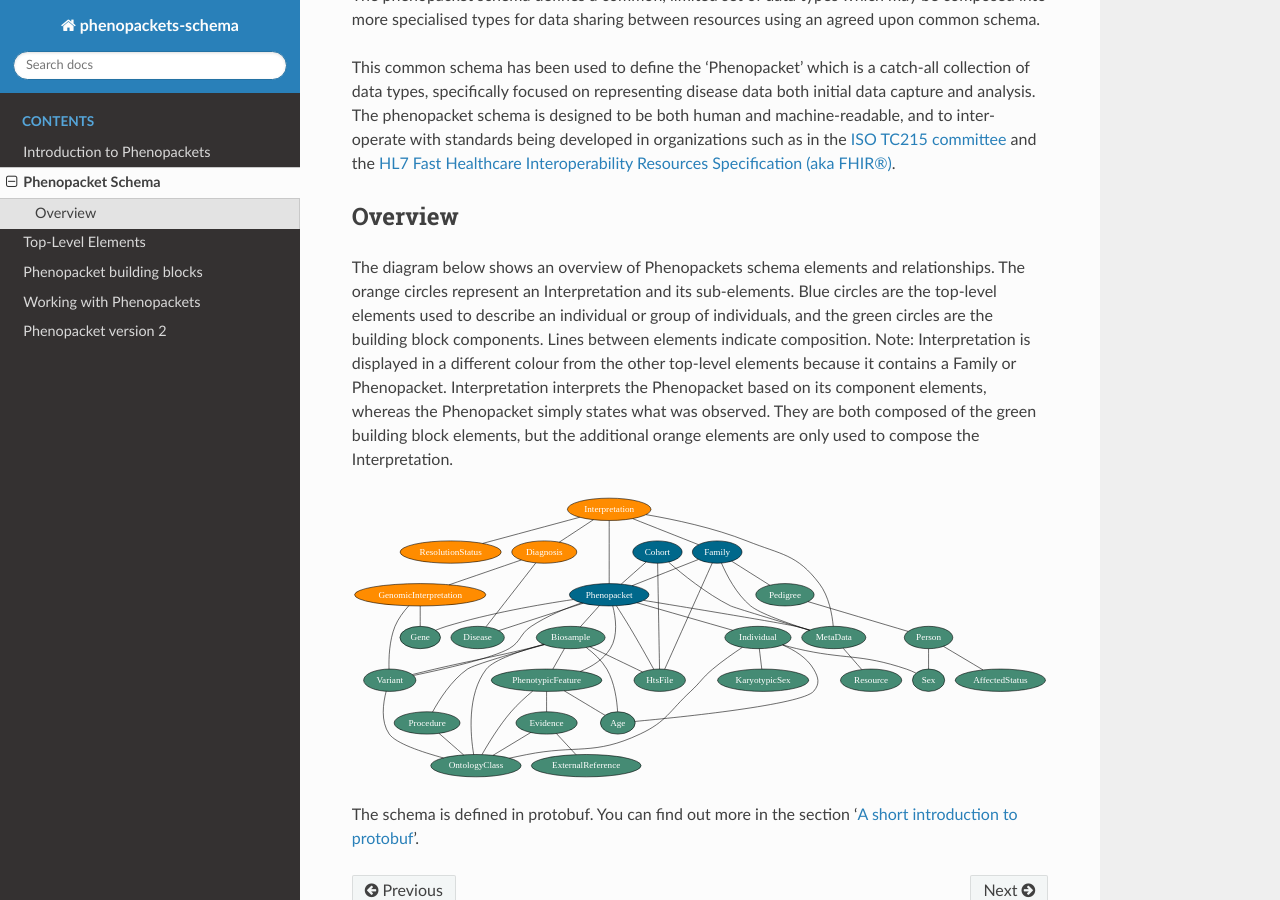
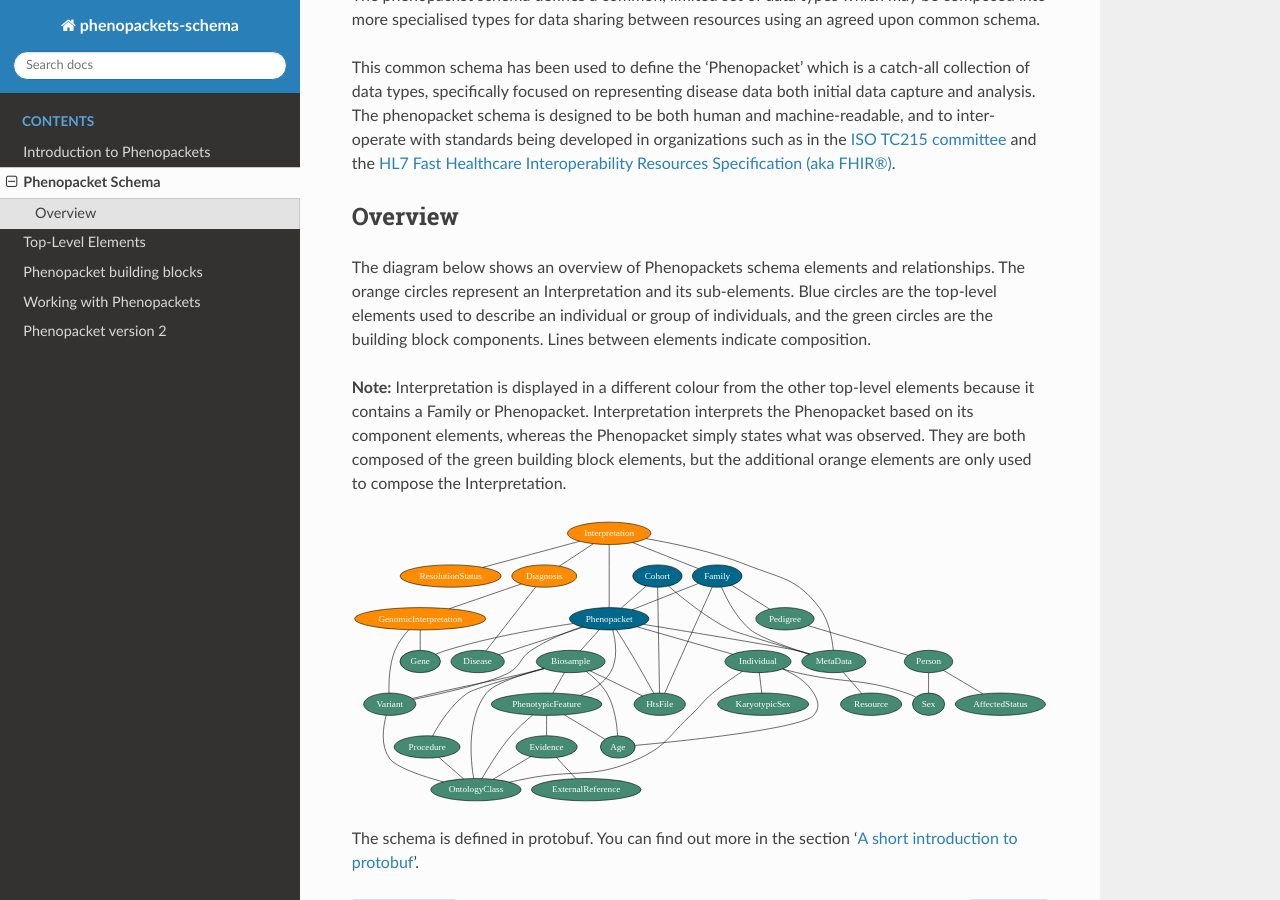
Before and after one commit to phenopackets/phenopacket-schema, a Sphinx documentation site: the page built from docs/schema.rst, in a window 1280 px wide and 900 px high, scrolled down 416 px. Built offline with Sphinx 7.4.7 and the Read the Docs theme 2.0.0, drawn with Linux system fonts in a browser that asks for light colours; some of the changed lines change nothing that is shown.

Commit message:
Update schema.rst

```diff
--- a/docs/schema.rst
+++ b/docs/schema.rst
@@ -26,7 +26,8 @@ Overview
 ~~~~~~~~
 
 The diagram below shows an overview of Phenopackets schema elements and relationships. The orange circles represent an Interpretation and its sub-elements. Blue circles are the top-level elements used to describe an individual or group of individuals, and the green circles are the building block components. Lines between elements indicate composition.
-Note: Interpretation is displayed in a different colour from the other top-level elements because it contains a Family or Phenopacket. Interpretation interprets the Phenopacket based on its component elements, whereas the Phenopacket simply states what was observed. They are both composed of the green building block elements, but the additional orange elements are only used to compose the Interpretation.
+
+**Note:** Interpretation is displayed in a different colour from the other top-level elements because it contains a Family or Phenopacket. Interpretation interprets the Phenopacket based on its component elements, whereas the Phenopacket simply states what was observed. They are both composed of the green building block elements, but the additional orange elements are only used to compose the Interpretation.
 
 .. figure:: graph/phenopacket-schema-v1.svg
 
```
